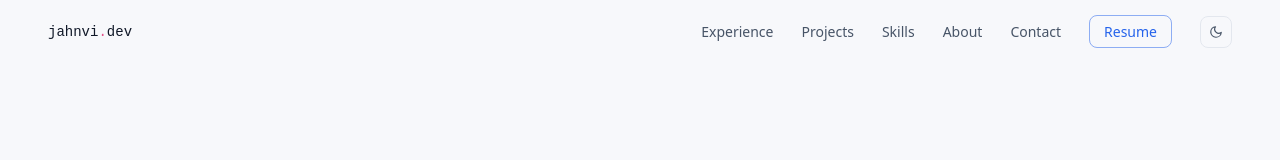
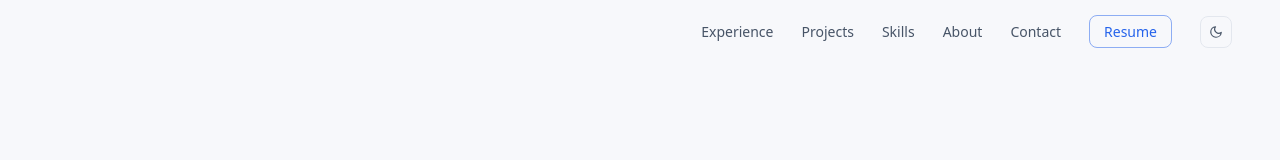
Before and after one commit to jahnvisrivastava01/Portfolio, a React (Vite) app: page / in a window 1280 px wide. Shown: the top 160 px of the page. Built offline with nearby package versions, Linux system fonts and the light colour scheme; a web font is replaced by a local one.

Commit message:
Widen navbar

```diff
--- a/src/components/Navbar.jsx
+++ b/src/components/Navbar.jsx
@@ -60,10 +60,8 @@ export default function Navbar() {
         scrolled || open ? "border-b border-line bg-bg/90 backdrop-blur-md" : "border-b border-transparent"
       }`}
     >
-      <nav className="mx-auto flex h-16 max-w-7xl items-center justify-between px-5 sm:px-8 lg:px-12">
-        <a href="#top" className="font-mono text-sm font-medium text-ink hover:text-accent">
-          jahnvi<span className="text-rose">.</span>dev
-        </a>
+      <nav className="mx-auto flex h-16 max-w-none items-center justify-end px-5 sm:px-8 lg:px-12">
+
 
         <ul className="hidden items-center gap-7 text-sm text-muted md:flex">
           {links.map((l) => (
```
